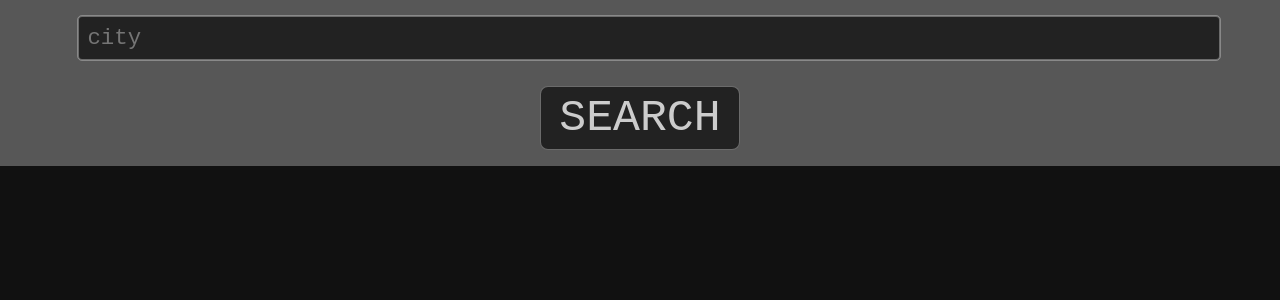
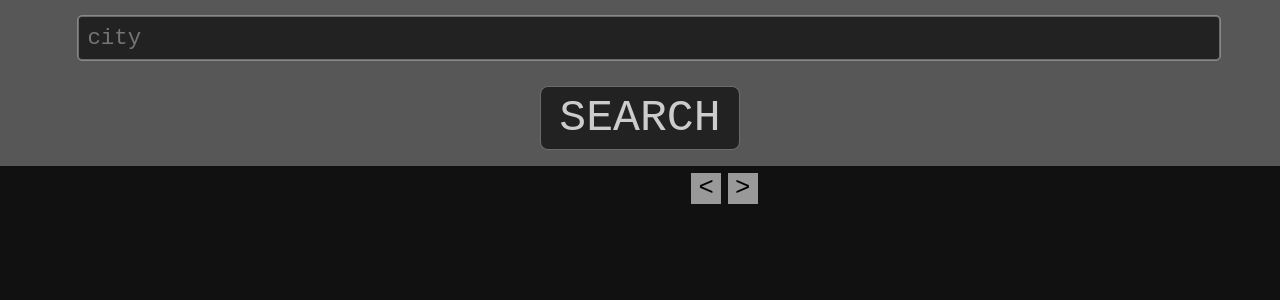
Before and after one commit to ThomasFoydel/weather, an Angular app: page / in a window 1280 px wide. Shown: the top 300 px of the page. Built offline with nearby package versions, Linux system fonts and the light colour scheme.

Commit message:
added scrolling history select

```diff
--- a/src/app/history-selector/history-selector.component.css
+++ b/src/app/history-selector/history-selector.component.css
@@ -1,3 +1,62 @@
 .history-selector {
+  gap: 10px;
+  padding: 5px;
+  height: 35px;
+  display: flex;
+  margin-left: 50%;
+  overflow: hidden;
+  position: relative;
+  justify-content: flex-end;
+  transform: translateX(-90%);
+}
 
+.button-container {
+  gap: 5px;
+  display: flex;
+  justify-content: flex-end;
+  transition: all 0.4s ease;
 }
+
+.history-selector button {
+  color: #ccc;
+  padding: 0 0.4rem;
+  font-size: 1.2rem;
+  background: #222;
+  border-radius: 4px;
+  white-space: nowrap;
+  transition: all 0.3s ease;
+  border: 1px solid #cccccc6d;
+}
+
+.history-selector button:hover {
+  color: #3ce4dc;
+  background: #111;
+  border-color: #3ce4dc;
+}
+
+.overlay-shadow {
+  height: 100%;
+  width: 100%;
+  position: absolute;
+  pointer-events: none;
+  background: linear-gradient(90deg, #111 10%, #11111172 50%, #11111135 70%, transparent);
+}
+
+.scroll-buttons {
+  margin-left: 50%;
+  position: absolute;
+  transform: translateX(48px) translateY(-38px);
+}
+.scroll-button {
+  margin: 0 0.2rem;
+  font-size: 1.6rem;
+  padding: 0 0.4rem;
+  background: #999;
+  border: 1px solid #999;
+  transition: all 0.25s ease;
+}
+
+.scroll-button:hover {
+  background: #aaa;
+  border: 1px solid #ccc;
+}
--- a/src/app/history-selector/history-selector.component.html
+++ b/src/app/history-selector/history-selector.component.html
@@ -1,5 +1,15 @@
 <div class="history-selector">
-  <button *ngFor="let city of searchHistory" (click)="handleClick(city)">
-    {{ city }}
-  </button>
+  <div
+    class="button-container"
+    [ngStyle]="{'transform': 'translateX(' + offset + 'px)'}"
+  >
+    <button *ngFor="let city of searchHistory" (click)="handleClick(city)">
+      {{ city }}
+    </button>
+  </div>
+  <div class="overlay-shadow"></div>
 </div>
+<div class="scroll-buttons">
+  <button class="scroll-button" (click)="backward()"><</button>
+  <button class="scroll-button" (click)="forward()">></button>
+</div>
--- a/src/app/history-selector/history-selector.component.ts
+++ b/src/app/history-selector/history-selector.component.ts
@@ -9,8 +9,17 @@ export class HistorySelectorComponent {
   @Input() searchHistory: string[] = [];
   @Input() currentCity: string = '';
   @Output() onSelect = new EventEmitter<string>();
+  offset = 0;
 
   handleClick(city: string) {
     this.onSelect.emit(city);
   }
+
+  forward() {
+    this.offset -= 70;
+  }
+
+  backward() {
+    this.offset += 70;
+  }
 }
```
Also changed, not shown: src/app/user-input/user-input.component.css (line endings or trailing spaces).
